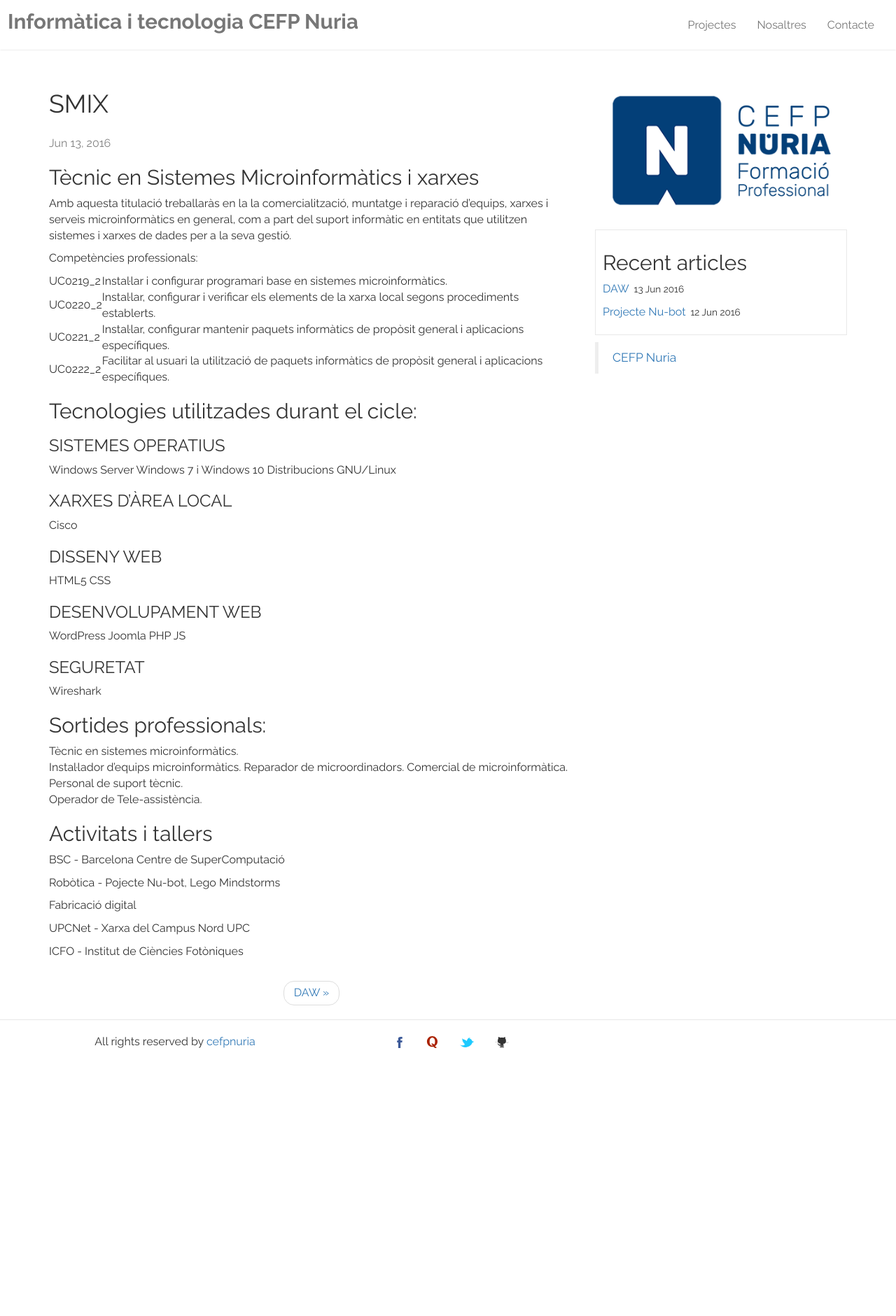
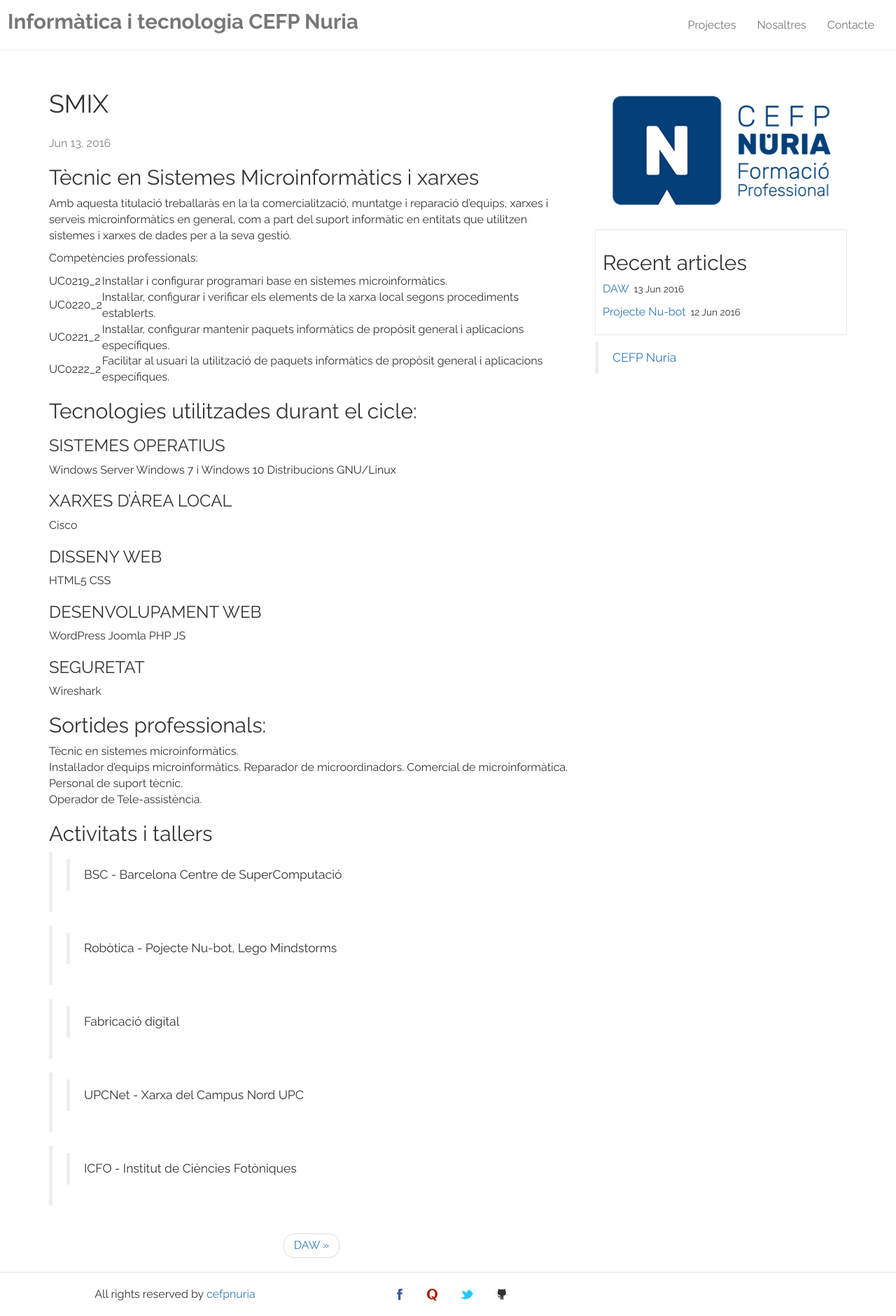
Before and after one commit to CEFPNuria/cefpnuria.github.io, a Jekyll site: the page built from _posts/2017-05-06-smix.markdown, in a window 1280 px wide. Shown: the whole page at 70% size. Built offline with Jekyll 4.4.1, drawn with Linux system fonts in a browser that asks for light colours; before the commit the page ends 1521 px from its top, so only the background shows below that.

```diff
--- a/_posts/2017-05-06-smix.markdown
+++ b/_posts/2017-05-06-smix.markdown
@@ -44,7 +44,6 @@ Wireshark
 
 ## Sortides professionals:
 
-
 Tècnic en sistemes microinformàtics.
 Instal·lador d’equips microinformàtics.
 Reparador de microordinadors.
@@ -54,16 +53,12 @@ Operador de Tele-assistència.
 
 ## Activitats i  tallers
 
-BSC - Barcelona Centre de SuperComputació
+>>BSC - Barcelona Centre de SuperComputació
 
+>>Robòtica - Pojecte Nu-bot, Lego Mindstorms
 
-Robòtica - Pojecte Nu-bot, Lego Mindstorms
+>>Fabricació digital
 
-Fabricació digital
+>>UPCNet - Xarxa del Campus Nord UPC
 
-
-UPCNet - Xarxa del Campus Nord UPC
-
-
-
-ICFO - Institut de Ciències Fotòniques
+>>ICFO - Institut de Ciències Fotòniques
```
